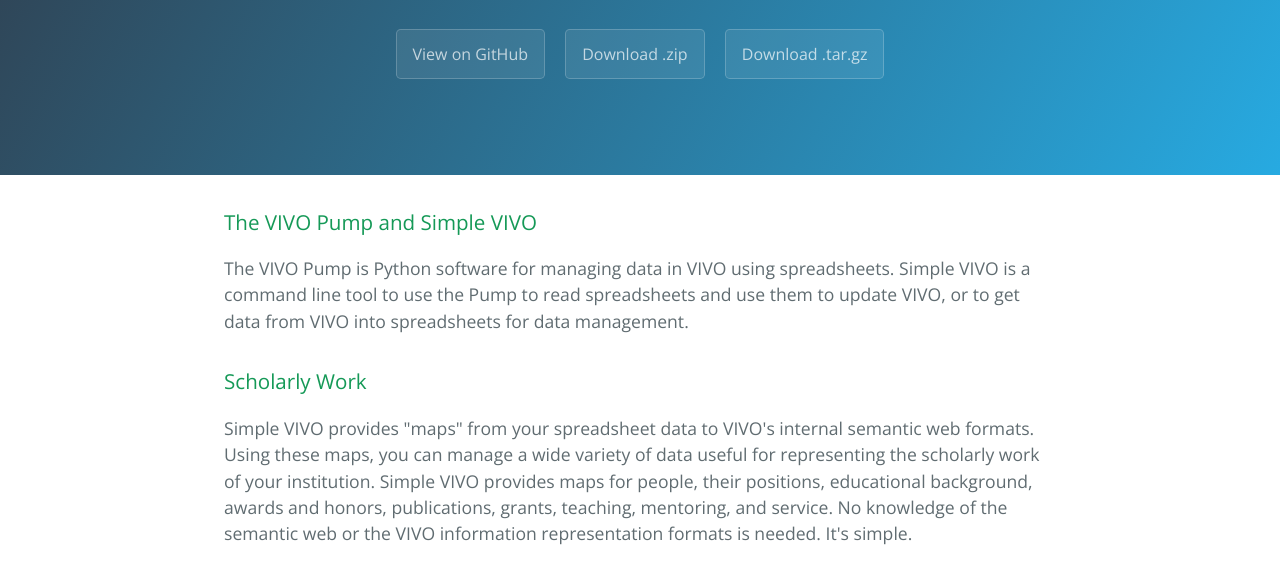
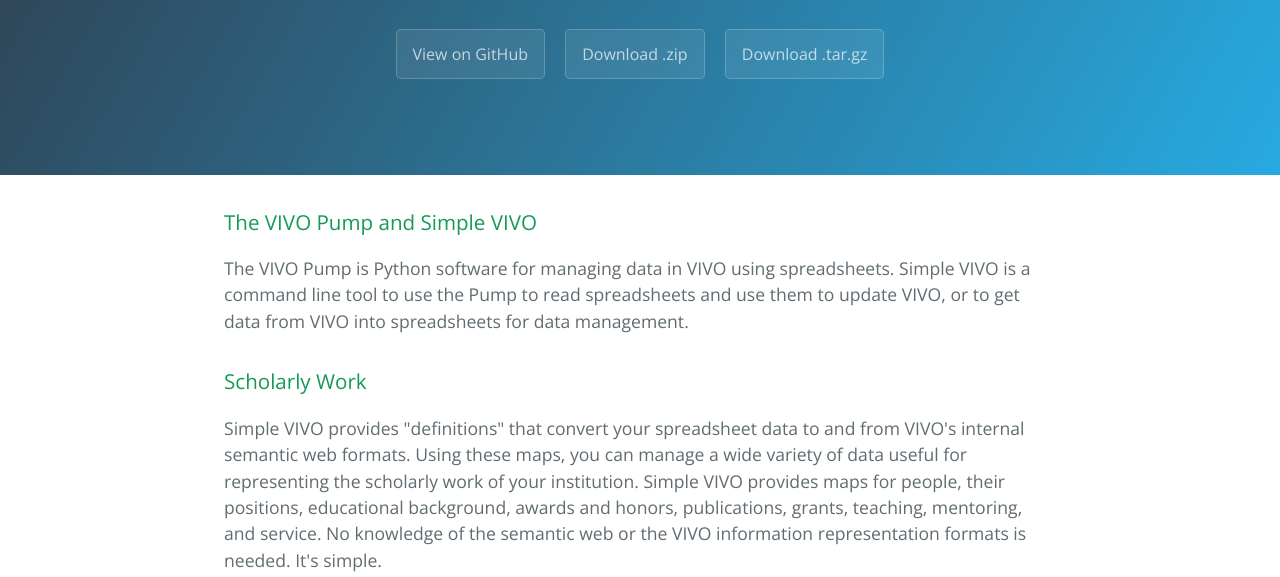
Before and after one commit to mconlon17/vivo-pump, a plain HTML site: page index.html in a window 1280 px wide. Shown: the part 208-785 px from the top of the page. Drawn offline with nearby package versions, Linux system fonts and the light colour scheme.

Commit message:
Update index.html

```diff
--- a/index.html
+++ b/index.html
@@ -29,7 +29,7 @@ management.</p>
 <h3>
 <a id="scholarly-work" class="anchor" href="#scholarly-work" aria-hidden="true"><span class="octicon octicon-link"></span></a>Scholarly Work</h3>
 
-<p>Simple VIVO provides "maps" from your spreadsheet data to VIVO's internal semantic web formats.  Using these maps, you can manage a wide variety of data useful for representing the scholarly work of your institution.  Simple VIVO provides maps for people, their positions, educational background, awards and honors, publications, grants, teaching, mentoring, and service. No knowledge of the semantic web or the VIVO information representation formats is needed.  It's simple.</p>
+<p>Simple VIVO provides "definitions" that convert your spreadsheet data to and from VIVO's internal semantic web formats.  Using these maps, you can manage a wide variety of data useful for representing the scholarly work of your institution.  Simple VIVO provides maps for people, their positions, educational background, awards and honors, publications, grants, teaching, mentoring, and service. No knowledge of the semantic web or the VIVO information representation formats is needed.  It's simple.</p>
 
 <h3>
 <a id="simple-vivo-data" class="anchor" href="#simple-vivo-data" aria-hidden="true"><span class="octicon octicon-link"></span></a>Simple VIVO Data</h3>
```
